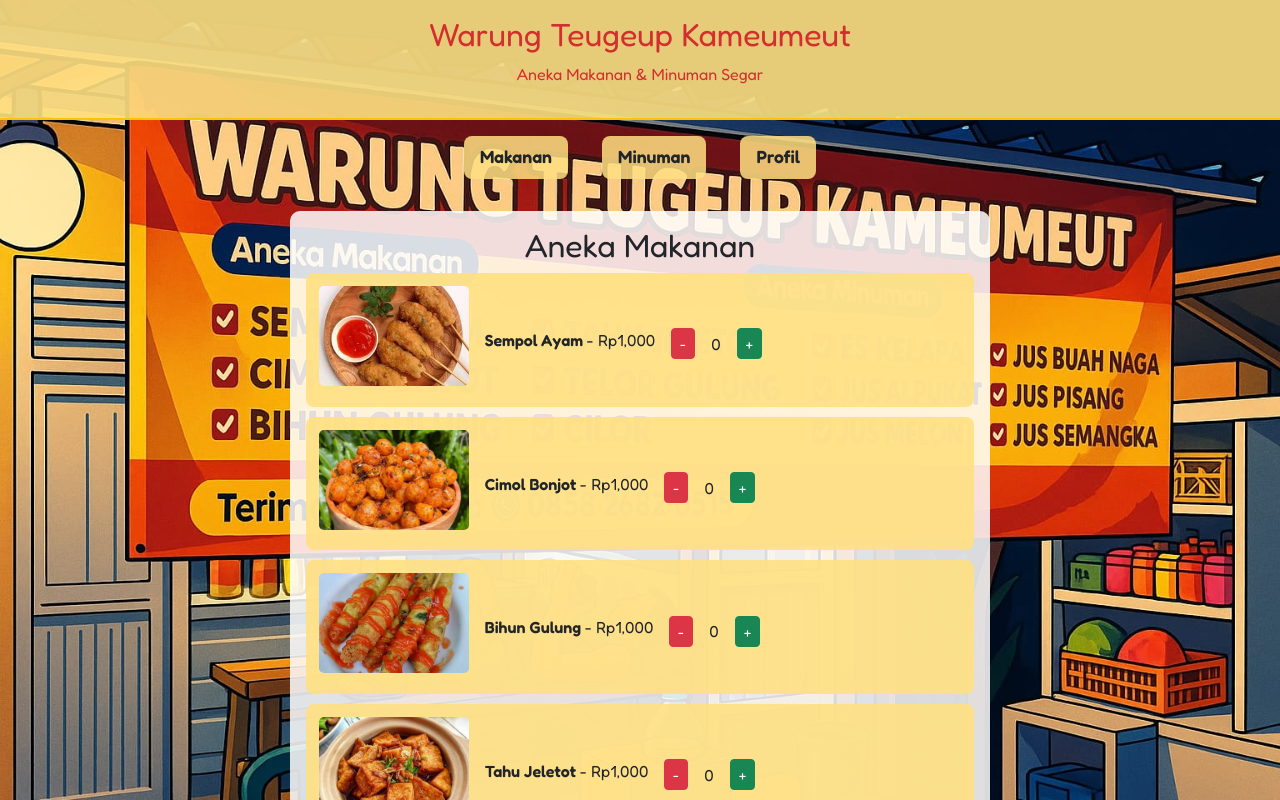
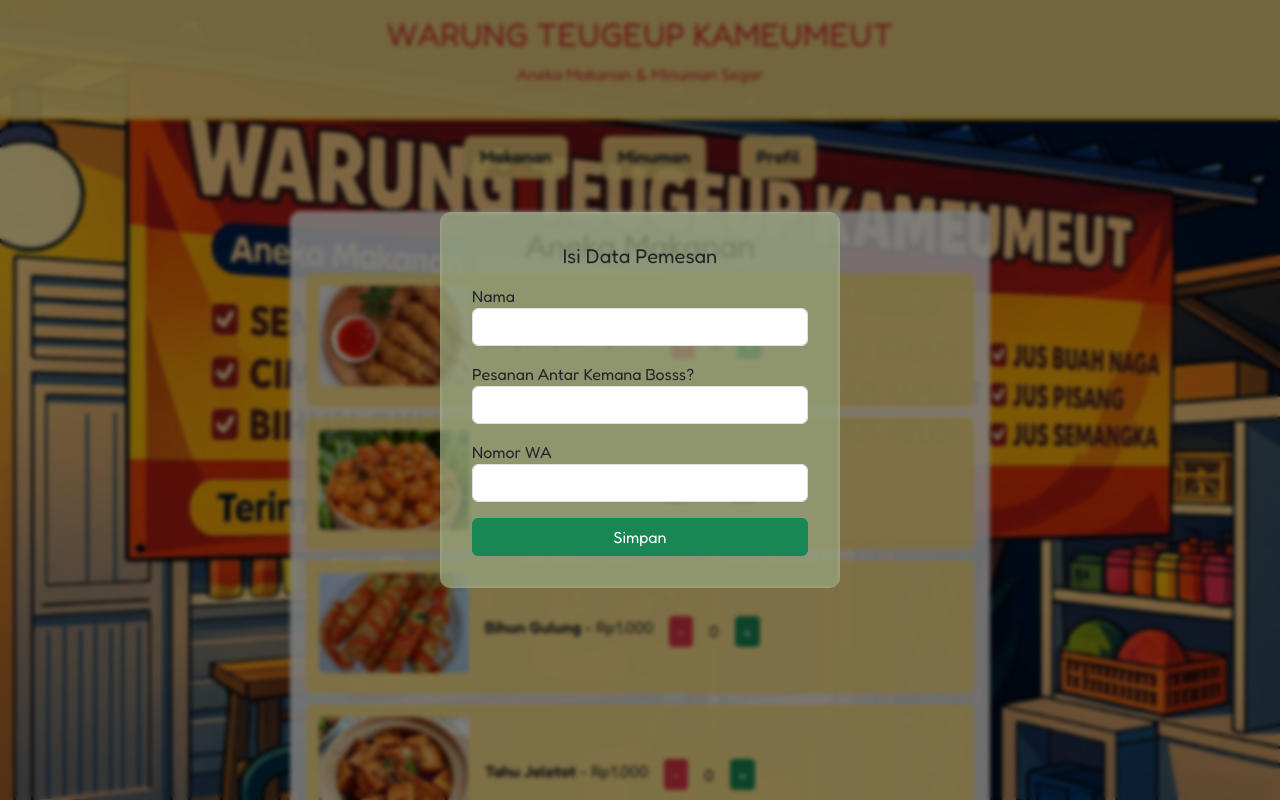
Before and after one commit to David88/warungteugeupkameumeut.github.io, a plain HTML site: page index.html in a window 1280 px wide. Shown: the top 800 px of the page. Drawn offline with nearby package versions, Linux system fonts and the light colour scheme.

Commit message:
index.html

```diff
--- a/index.html
+++ b/index.html
@@ -11,10 +11,28 @@
 <body>
   <!-- Isi HTML tetap seperti sebelumnya -->
   <!-- Potongan isi HTML bisa dimasukkan kembali dari versi sebelumnya -->
-</body>
-</html>
+<body>
+  <div id="form-pemesan">
+    <form onsubmit="simpanDataPemesan(event)">
+      <h5 class="text-center mb-3">Isi Data Pemesan</h5>
+      <div class="mb-3">
+        <label>Nama</label>
+        <input type="text" id="namaPemesan" class="form-control" required>
+      </div>
+      <div class="mb-3">
+        <label>Pesanan Antar Kemana Bosss?</label>
+        <input type="text" id="alamatPemesan" class="form-control" required>
+      </div>
+      <div class="mb-3">
+        <label>Nomor WA</label>
+        <input type="tel" id="hpPemesan" class="form-control" required>
+      </div>
+      <button type="submit" class="btn btn-success w-100">Simpan</button>
+    </form>
+  </div>
+
   <header>
-    <h1>Warung Teugeup Kameumeut</h1>
+    <h1>WARUNG TEUGEUP KAMEUMEUT</h1>
     <p>Aneka Makanan & Minuman Segar</p>
   </header>
 
@@ -104,20 +122,24 @@
 
     function updateLinkWA() {
       const nomor = '628996217133';
+      const nama = localStorage.getItem('namaPemesan') || '-';
+      const alamat = localStorage.getItem('alamatPemesan') || '-';
+      const hp = localStorage.getItem('hpPemesan') || '-';
+
       let daftar = Object.keys(jumlah).filter(key => jumlah[key].qty > 0).map((item, i) => {
         return `${i + 1}. ${item} x ${jumlah[item].qty} = Rp${(jumlah[item].qty * jumlah[item].harga).toLocaleString()}`;
       }).join('%0A');
-
-      const teks = `Halo Warung Teugeup Kameumeut,%0ASaya ingin memesan:%0A${daftar}`;
-      const link = `https://wa.me/${nomor}?text=${teks}`;
-
-      if (document.getElementById('pesanBtn')) document.getElementById('pesanBtn').href = link;
-      if (document.getElementById('pesanBtn2')) document.getElementById('pesanBtn2').href = link;
 
       const total = Object.values(jumlah).reduce((acc, item) => acc + item.qty * item.harga, 0);
       document.querySelectorAll('#total-pesanan').forEach(el => {
         el.innerText = total > 0 ? `Total Pesanan: Rp${total.toLocaleString()}` : '';
       });
+
+      const teks = `Halo Warung Teugeup Kameumeut,%0ASaya ingin memesan:%0A${daftar}%0A%0ATotal: Rp${total.toLocaleString()}%0A%0AData Pemesan:%0ANama: ${nama}%0AAlamat: ${alamat}%0ANo HP: ${hp}`;
+      const link = `https://wa.me/${nomor}?text=${teks}`;
+
+      if (document.getElementById('pesanBtn')) document.getElementById('pesanBtn').href = link;
+      if (document.getElementById('pesanBtn2')) document.getElementById('pesanBtn2').href = link;
     }
 
     function tampilkanHalaman(id) {
@@ -125,9 +147,23 @@
       document.getElementById(id).classList.add('active');
     }
 
-    // Inisialisasi saat halaman dimuat
-    tampilkanMenu(daftarMakanan, 'daftar-makanan');
-    tampilkanMenu(daftarMinuman, 'daftar-minuman');
+    function simpanDataPemesan(e) {
+      e.preventDefault();
+      localStorage.setItem('namaPemesan', document.getElementById('namaPemesan').value);
+      localStorage.setItem('alamatPemesan', document.getElementById('alamatPemesan').value);
+      localStorage.setItem('hpPemesan', document.getElementById('hpPemesan').value);
+      document.getElementById('form-pemesan').style.display = 'none';
+      updateLinkWA();
+    }
+
+    window.onload = () => {
+      if (!localStorage.getItem('namaPemesan')) {
+        document.getElementById('form-pemesan').style.display = 'flex';
+      }
+      tampilkanMenu(daftarMakanan, 'daftar-makanan');
+      tampilkanMenu(daftarMinuman, 'daftar-minuman');
+      updateLinkWA();
+    };
   </script>
 </body>
 </html>
```
